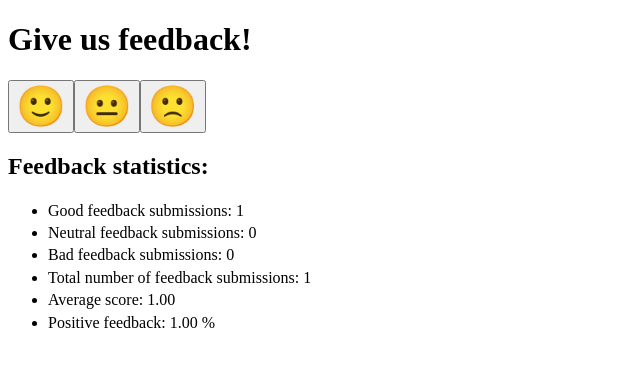
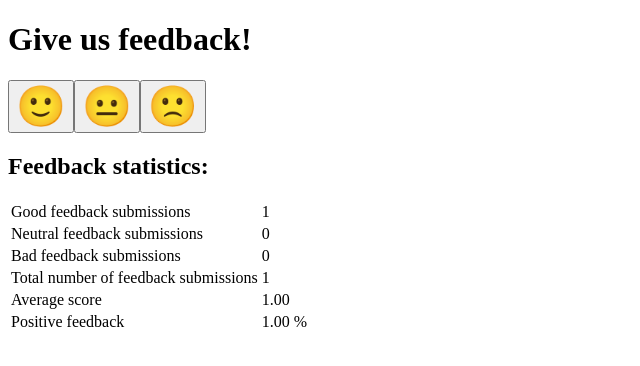
Before and after one commit to degenone/FSO-part1, a React (Vite) app in the folder unicafe/: page / in a window 1280 px wide. Both pictures are taken after a click on the button "🙂️". Shown: the top 366 px of the page, without its empty margins (0-640 px from the left). Built offline with nearby package versions, Linux system fonts and the light colour scheme.

Commit message:
exercise 1.11 done

```diff
--- a/unicafe/index.html
+++ b/unicafe/index.html
@@ -2,7 +2,6 @@
 <html lang="en">
     <head>
         <meta charset="UTF-8" />
-        <link rel="icon" type="image/svg+xml" href="/vite.svg" />
         <meta name="viewport" content="width=device-width, initial-scale=1.0" />
         <title>Vite + React</title>
     </head>
--- a/unicafe/src/App.jsx
+++ b/unicafe/src/App.jsx
@@ -17,9 +17,10 @@ const StatisticLine = (props) => {
     const { text, value } = props;
 
     return (
-        <li style={{ lineHeight: '1.4' }}>
-            {text}: {value}
-        </li>
+        <tr>
+            <td>{text}</td>
+            <td>{value}</td>
+        </tr>
     );
 };
 
@@ -32,7 +33,8 @@ const Statistics = (props) => {
     return (
         <div>
             <h2>Feedback statistics:</h2>
-            <ul>
+            <table>
+                <tbody>
                     {feedback.map((review, i) => {
                         return (
                             <StatisticLine
@@ -54,7 +56,8 @@ const Statistics = (props) => {
                         text={'Positive feedback'}
                         value={`${pos().toFixed(2)} %`}
                     />
-            </ul>
+                </tbody>
+            </table>
         </div>
     );
 };
```
Also changed, not shown: 1 other file (tests, documents, lock files or other folders). Lines whose indentation alone changed are shown as unchanged.
